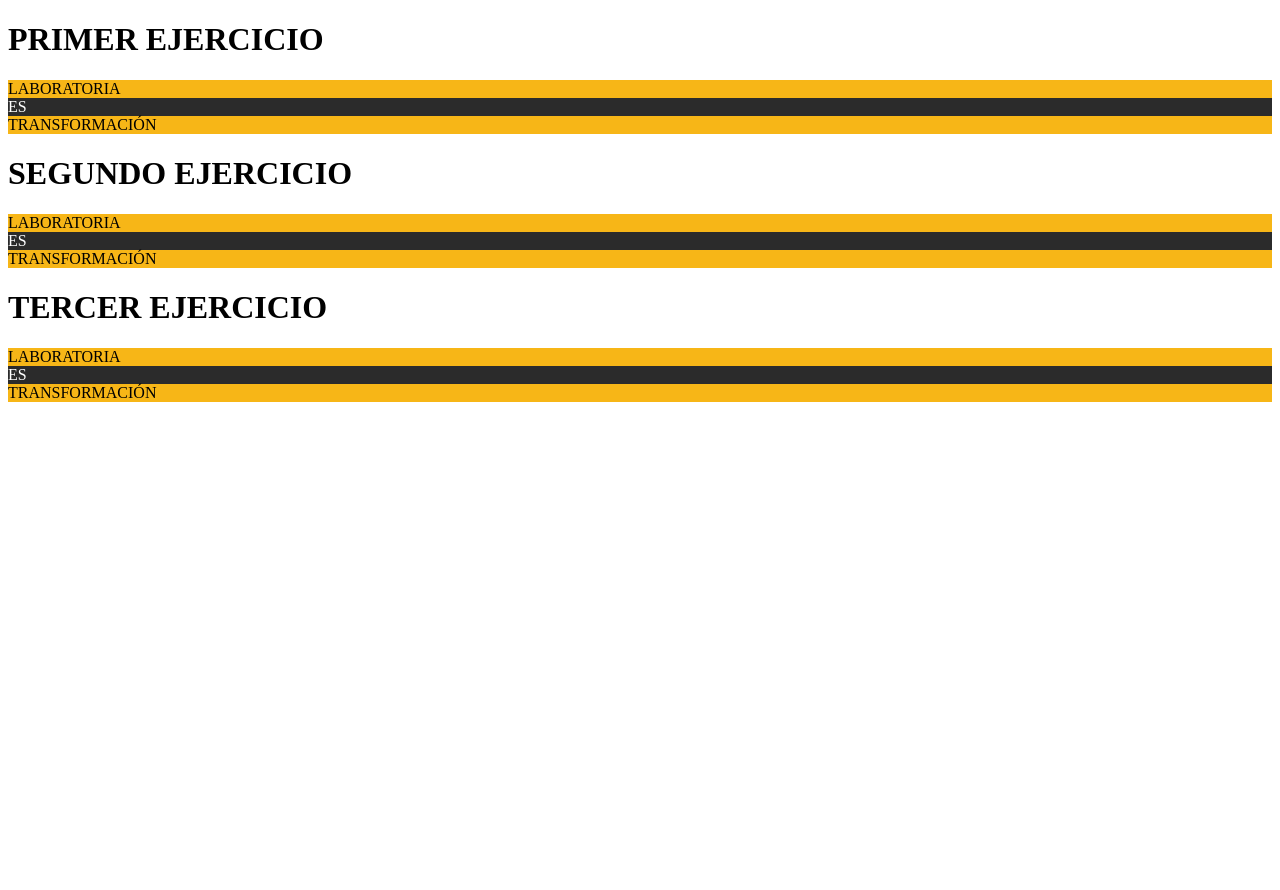
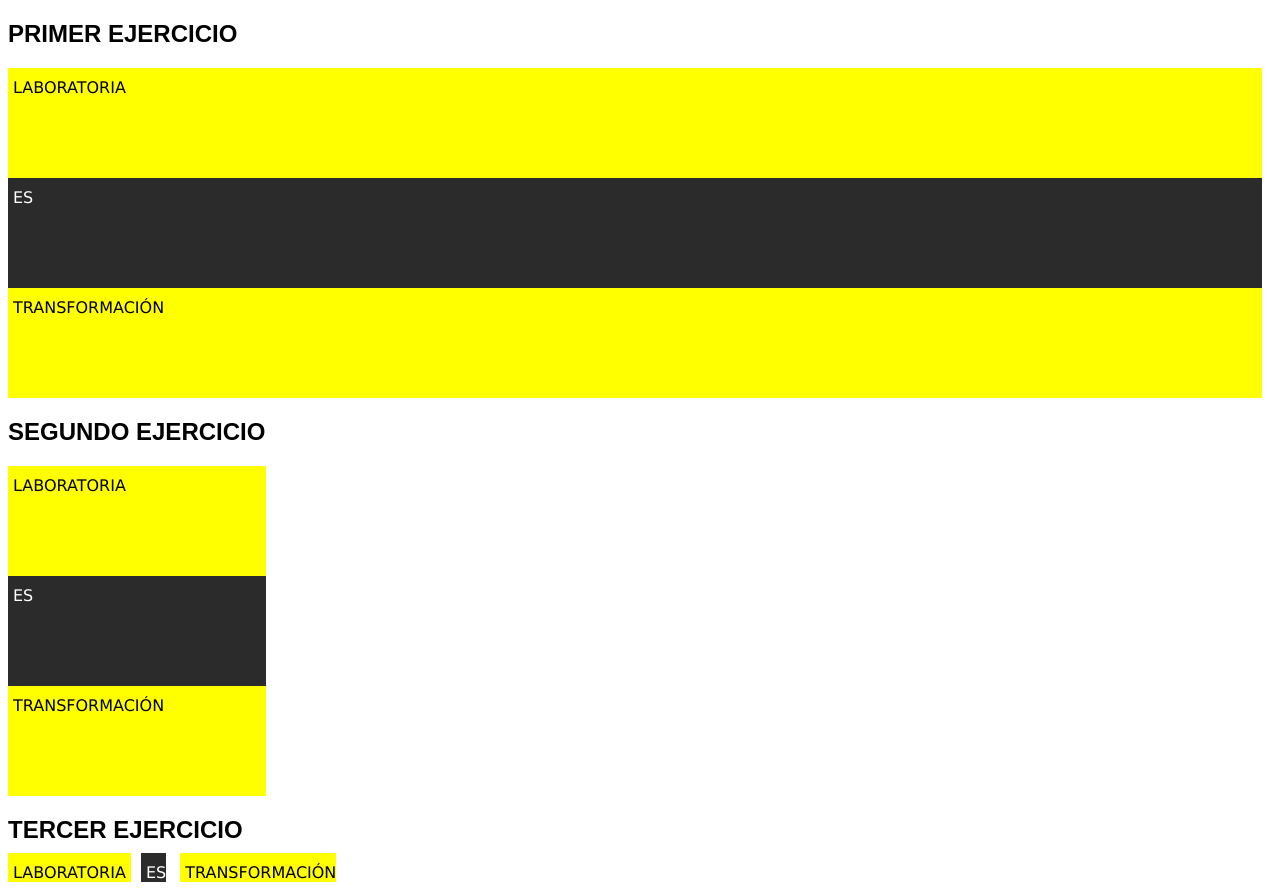
Before and after one commit to Werimpossible/banderas-ejercicios, a plain HTML site: page index.html in a window 1280 px wide. Before the commit the page ends 800 px from the top, so only its background shows below. Drawn offline with Linux system fonts and the light colour scheme.

Commit message:
Actualizando HTML con los correctos CSS modificados

```diff
--- a/css/main.css
+++ b/css/main.css
@@ -1,50 +1,64 @@
-//Ejercicio 1
-#ejercicio1 {
+h2 {
+	font-family: Arial, Helvetica, sans-serif;
+}
+
+div {
+	font-family: Verdana, Geneva, Tahoma, sans-serif;
+}
+
+
+/*ejercicio 1*/
+.bandera-amarilla1 {
 	height: 100px;
 	padding: 10px 0px 0px 5px;
 	margin-right: 10px;
+	background-color: yellow;
 }
-.bandera-amarilla1 {
-	background-color: #F7b617;
+.bandera-gris1 {
+	background-color: #2B2B2B;
+	color: white;
+	height: 100px;
+	padding: 10px 0px 0px 5px;
+	margin-right: 10px;
+
 }
 
-.bandera-gris1 {
+
+/*ejercicio 2 */
+.bandera-amarilla2 {
+	width: 20%;
+	height: 100px;
+	padding: 10px 0px 0px 5px;
+	margin-right: 10px;
+	background-color: yellow;
+
+}
+
+.bandera-gris2 {
+	width: 20%;
+	height: 100px;
+	padding: 10px 0px 0px 5px;
+	margin-right: 10px;
 	background-color: #2B2B2B;
 	color: white;
 
 }
 
-
-//Ejercicio 2
-#ejercicio2 {
-	width: 20%;
-	height: 100px;
-	padding: 10px 0px 0px 5px;
-	margin-right: 10px;
-}
-.bandera-amarilla2 {
-	background-color: #F7b617;
-}
-
-.bandera-gris2 {
-	background-color: #2B2B2B;
-	color: white;
-
-}
-
-//Ejercicio 3
-#ejercicio3 {
+/*ejercicio 3 */
+.bandera-amarilla3 {
 	width: 20%;
 	height: 100px;
 	padding: 10px 0px 0px 5px;
 	margin-right: 10px;
 	display: inline;
+	background-color: yellow;
 }
-.bandera-amarilla3 {
-	background-color: #F7b617;
-}
-
 .bandera-gris3 {
+	width: 20%;
+	height: 100px;
+	padding: 10px 0px 0px 5px;
+	margin-right: 10px;
+	display: inline;
 	background-color: #2B2B2B;
 	color: white;
 
--- a/index.html
+++ b/index.html
@@ -6,22 +6,22 @@
     <link rel="stylesheet" href="css/main.css">
 </head>
 <body>
-    <h1>PRIMER EJERCICIO</h1>
-        <div class="bandera-amarilla1" id="ejercicio1"> LABORATORIA </div>
-        <div class="bandera-gris1" id="ejercicio1">ES</div>
-        <div class="bandera-amarilla1"id="ejercicio1">TRANSFORMACIÓN</div>
+    <h2>PRIMER EJERCICIO</h2>
+        <div class= "bandera-amarilla1" >LABORATORIA </div>
+        <div class= "bandera-gris1">ES</div>
+        <div class= "bandera-amarilla1">TRANSFORMACIÓN</div>
 
 
-    <h1>SEGUNDO EJERCICIO</h1>
-        <div class="bandera-amarilla2" id="ejercicio2"> LABORATORIA </div>
-        <div class="bandera-gris2" id="ejercicio2">ES</div>
-        <div class="bandera-amarilla2"id="ejercicio2">TRANSFORMACIÓN</div>
+    <h2>SEGUNDO EJERCICIO</h2>
+        <div class= "bandera-amarilla2"> LABORATORIA </div>
+        <div class= "bandera-gris2">ES</div>
+        <div class= "bandera-amarilla2">TRANSFORMACIÓN</div>
 
 
-    <h1>TERCER EJERCICIO</h1>
-        <div class="bandera-amarilla3" id="ejercicio3"> LABORATORIA </div>
-        <div class="bandera-gris3" id="ejercicio3">ES</div>
-        <div class="bandera-amarilla3"id="ejercicio3">TRANSFORMACIÓN</div>
+    <h2>TERCER EJERCICIO</h2>
+        <div class="bandera-amarilla3"> LABORATORIA </div>
+        <div class="bandera-gris3">ES</div>
+        <div class="bandera-amarilla3">TRANSFORMACIÓN</div>
 
 
 </body>
```
Also changed, not shown: 1 other file.
